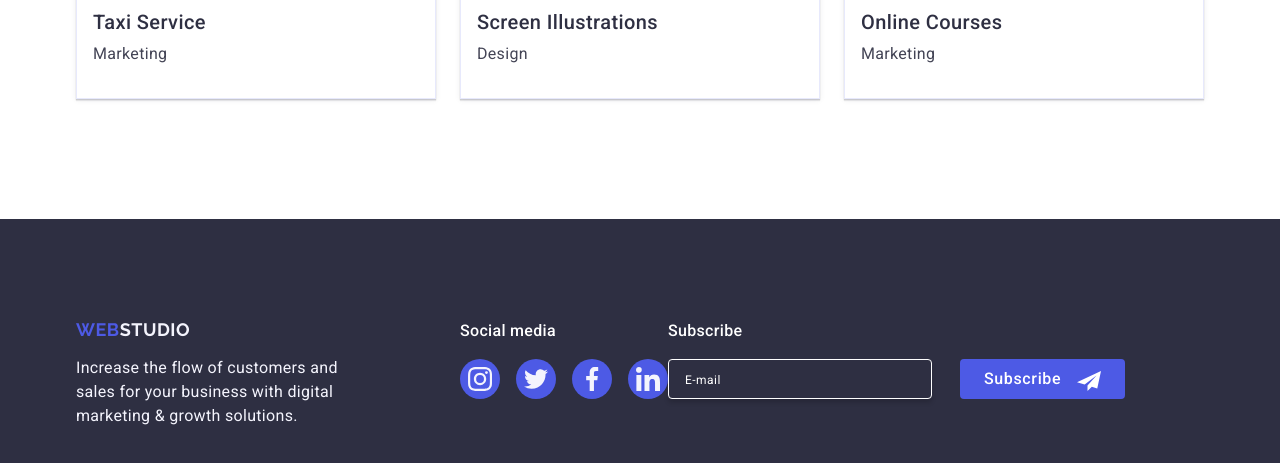
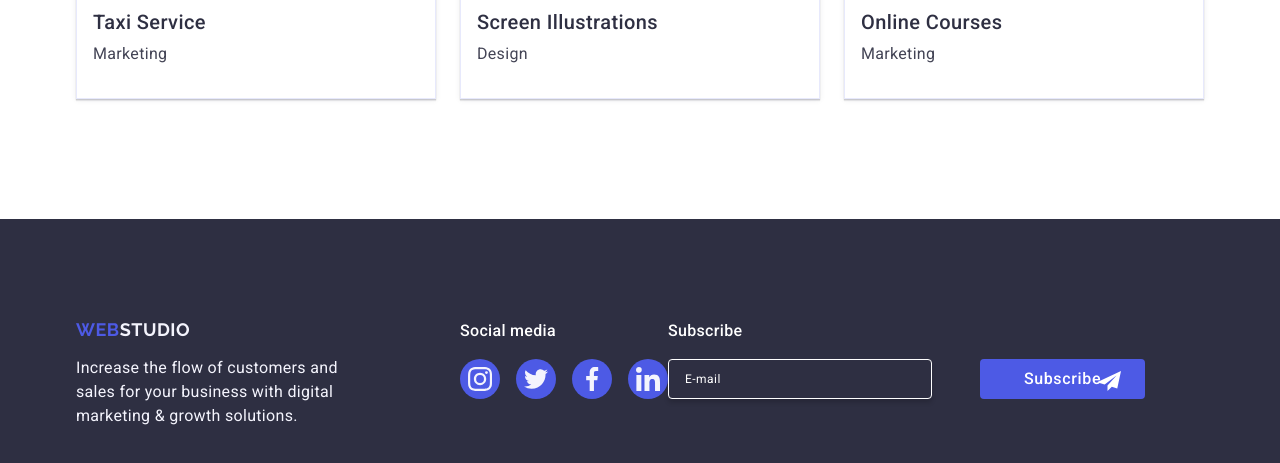
Before and after one commit to Onke-dev/goit-markup-hw-05, a plain HTML site: page index.html in a window 1280 px wide. Shown: the part 2892-3355 px from the top of the page. Drawn offline with nearby package versions, Linux system fonts and the light colour scheme.

Commit message:
mini updated footer 1.2.

```diff
--- a/css/styles.css
+++ b/css/styles.css
@@ -651,6 +651,10 @@ img {
     padding-left: 16px;
     margin-right: 24px;
 
+    font-size: 12px;
+    line-height: 2;
+    letter-spacing: 0.04em;
+    color: #ffff;
 }
 
 .sub-input:hover,
@@ -675,11 +679,19 @@ img {
 
 .sub-btn {
     position: relative;
-    display: inline-flex;
-    justify-content: space-between;
+    display: flex;
+    justify-content: center;
     align-items: center;
-    gap: 16px;
+    /* gap: 16px; */
     margin: 0;
+    cursor: pointer;
+
+    font-family: "Roboto", sans-serif;
+    font-weight: 500;
+    font-size: 16px;
+    line-height: 1.5;
+    letter-spacing: 0.04em;
+    color: #ffff;
     cursor: pointer;
 
     padding: 8px 24px;
@@ -688,13 +700,8 @@ img {
     height: 40px;
     background-color: #4D5AE5;
 
-    font-family: "Roboto", sans-serif;
-    font-weight: 500;
-    font-size: 16px;
-    line-height: 1.50;
-    letter-spacing: 0.04em;
+
     text-align: center;
-    color: #fff;
     border: none;
 
     transition: background-color 250ms cubic-bezier(0.4, 0, 0.2, 1);
@@ -709,7 +716,7 @@ img {
     position: absolute;
     top: 10px;
     right: 24px;
-
+    margin-left: 16px;
     fill: #fff;
 }
 
--- a/index.html
+++ b/index.html
@@ -420,12 +420,12 @@
                 <form class="sub-form">
                     <label class="sub-lb" for="email">
                         <input class="sub-input" id="email" type="email" name="email" placeholder="E-mail">
-                        <button class="sub-btn" type="submit">Subscribe
-                        <svg class="social-icon-subscribe" width="24" height="24">
+                    </label>
+                    <button class="sub-btn" type="submit">Subscribe
+                        <svg use class="social-icon-subscribe" width="24" height="24">
                             <use href="./images/icons.svg#icon-subscribe"></use>
                         </svg>
                     </button>
-                    </label>
                 </form>
             </div>
         </div>
```
